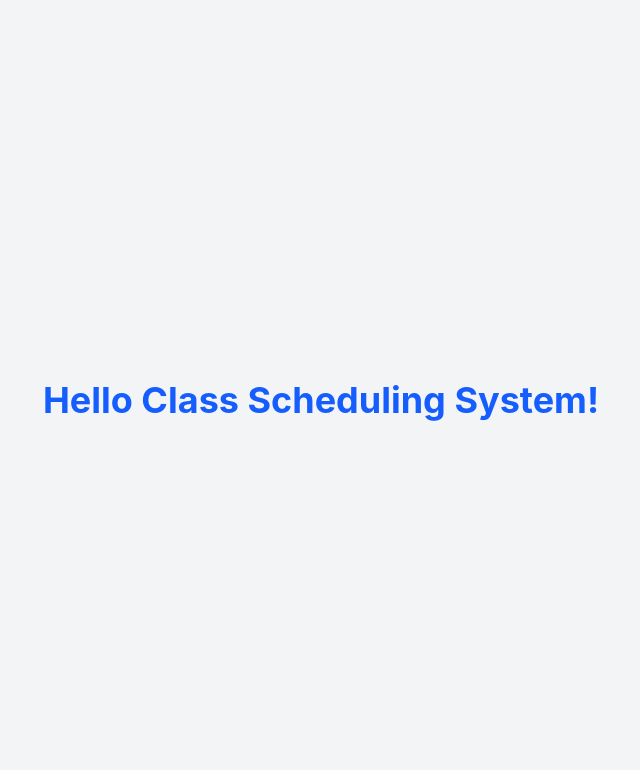
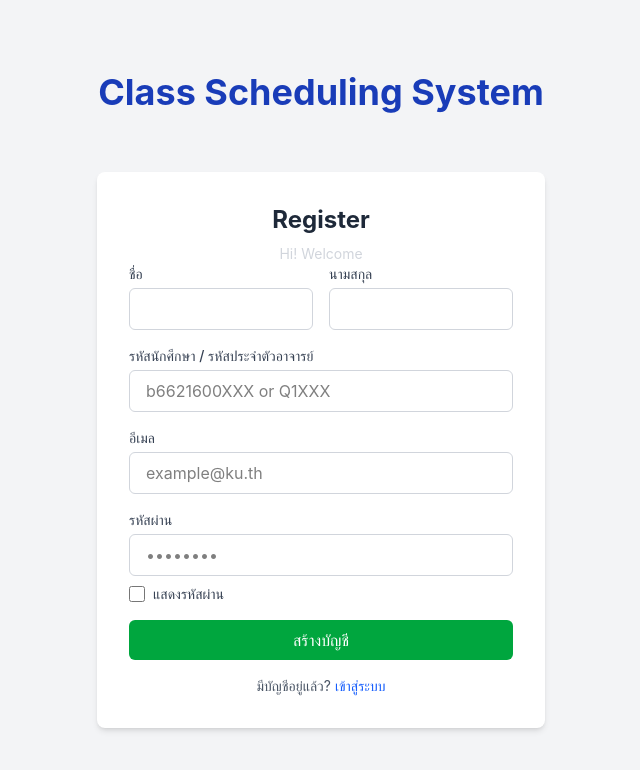
Before and after one commit to Vasitpon2004/Class-Scheduling-System, a React app in the folder frontend/: page /register in a window 1280 px wide. Shown: the top 770 px of the page, without its empty margins (319-959 px from the left). Built offline with nearby package versions, Linux system fonts and the light colour scheme; the HTML template or start-up script is replaced by a standard one.

Commit message:
Logs : Create Login and Register

```diff
--- a/frontend/src/App.jsx
+++ b/frontend/src/App.jsx
@@ -1,11 +1,20 @@
+import { BrowserRouter, Routes, Route, Navigate } from 'react-router-dom';
+import LoginPage from './pages/LoginPage';
+import RegisterPage from './pages/RegisterPage';
+
 function App() {
   return (
-    <div className="flex items-center justify-center min-h-screen bg-gray-100">
-      <h1 className="text-4xl font-bold text-blue-600">
-        Hello Class Scheduling System!
-      </h1>
-    </div>
-  )
+    <BrowserRouter>
+      <Routes>
+        {/* เมื่อเข้ามาหน้าแรก ให้เด้งไปหน้า login อัตโนมัติ */}
+        <Route path="/" element={<Navigate to="/login" replace />} />
+
+        {/* กำหนดเส้นทาง URL ให้แต่ละหน้า */}
+        <Route path="/login" element={<LoginPage />} />
+        <Route path="/register" element={<RegisterPage />} />
+      </Routes>
+    </BrowserRouter>
+  );
 }
 
-export default App
+export default App;
--- /dev/null
+++ b/frontend/src/pages/LoginPage.tsx
@@ -0,0 +1,52 @@
+import { useState } from 'react';
+export default function LoginPage() {
+  const [showPassword, setShowPassword] = useState(false);
+  return (
+    <div className="flex min-h-screen flex-col items-center justify-center bg-gray-100">
+        <h1 className="mb-15 text-center text-4xl font-bold text-blue-800">Class Scheduling System</h1>
+      <div className="w-full max-w-md rounded-lg bg-white p-8 shadow-md">
+        <h2 className="text-center text-2xl font-bold text-gray-800">Login</h2>
+        <p className="mt-2 text-center text-sm text-gray-300">Welcome Back!</p>
+        <form className="space-y-4">
+          <div>
+            <label className="mb-1 block text-sm font-medium text-gray-700">อีเมล</label>
+            <input
+              type="email"
+              className="w-full rounded-md border border-gray-300 px-4 py-2 focus:border-blue-500 focus:outline-none focus:ring-1 focus:ring-blue-500"
+              placeholder="example@ku.th"
+            />
+          </div>
+
+          <div>
+            <label className="mb-1 block text-sm font-medium text-gray-700">รหัสผ่าน</label>
+            <input
+              type={showPassword ? "text" : "password"}
+              className="w-full rounded-md border border-gray-300 px-4 py-2 focus:border-blue-500 focus:outline-none focus:ring-1 focus:ring-blue-500"
+              placeholder="••••••••"
+            />
+            <div className="mt-2 flex items-center">
+              <input
+                type="checkbox"
+                className="mr-2 h-4 w-4 rounded border-gray-300 focus:ring-blue-500"
+                checked={showPassword}
+                onChange={() => setShowPassword(!showPassword)}
+              />
+              <label className="text-sm text-gray-700">แสดงรหัสผ่าน</label>
+            </div>
+          </div>
+
+          <button
+            type="submit"
+            className="w-full rounded-md bg-blue-600 px-4 py-2 text-white transition hover:bg-blue-700 font-medium"
+          >
+            เข้าสู่ระบบ
+          </button>
+        </form>
+
+        <p className="mt-4 text-center text-sm text-gray-600">
+          ยังไม่มีบัญชีใช่ไหม? <a href="/register" className="text-blue-600 hover:underline">สมัครสมาชิก</a>
+        </p>
+      </div>
+    </div>
+  );
+}
--- /dev/null
+++ b/frontend/src/pages/RegisterPage.tsx
@@ -0,0 +1,77 @@
+import { useState } from 'react';
+export default function RegisterPage() {
+  const [showPassword, setShowPassword] = useState(false);
+  return (
+    <div className="flex min-h-screen flex-col items-center justify-center bg-gray-100">
+        <h1 className="mb-15 text-center text-4xl font-bold text-blue-800">Class Scheduling System</h1>
+      <div className="w-full max-w-md rounded-lg bg-white p-8 shadow-md">
+        <h2 className="text-center text-2xl font-bold text-gray-800">Register</h2>
+        <p className="mt-2 text-center text-sm text-gray-300">Hi! Welcome</p>
+        <form className="space-y-4">
+          <div className="flex gap-4">
+            <div className="w-1/2">
+              <label className="mb-1 block text-sm font-medium text-gray-700">ชื่อ</label>
+              <input
+                type="text"
+                className="w-full rounded-md border border-gray-300 px-4 py-2 focus:border-blue-500 focus:outline-none focus:ring-1 focus:ring-blue-500"
+              />
+            </div>
+            <div className="w-1/2">
+              <label className="mb-1 block text-sm font-medium text-gray-700">นามสกุล</label>
+              <input
+                type="text"
+                className="w-full rounded-md border border-gray-300 px-4 py-2 focus:border-blue-500 focus:outline-none focus:ring-1 focus:ring-blue-500"
+              />
+            </div>
+          </div>
+
+          <div>
+            <label className="mb-1 block text-sm font-medium text-gray-700">รหัสนักศึกษา / รหัสประจำตัวอาจารย์</label>
+            <input
+              type="text"
+              className="w-full rounded-md border border-gray-300 px-4 py-2 focus:border-blue-500 focus:outline-none focus:ring-1 focus:ring-blue-500"
+              placeholder="b6621600XXX or Q1XXX"
+            />
+          </div>
+          <div>
+            <label className="mb-1 block text-sm font-medium text-gray-700">อีเมล</label>
+            <input
+              type="email"
+              className="w-full rounded-md border border-gray-300 px-4 py-2 focus:border-blue-500 focus:outline-none focus:ring-1 focus:ring-blue-500"
+              placeholder="example@ku.th"
+            />
+          </div>
+
+          <div>
+            <label className="mb-1 block text-sm font-medium text-gray-700">รหัสผ่าน</label>
+            <input
+              type={showPassword ? "text" : "password"}
+              className="w-full rounded-md border border-gray-300 px-4 py-2 focus:border-blue-500 focus:outline-none focus:ring-1 focus:ring-blue-500"
+              placeholder="••••••••"
+            />
+            <div className="mt-2 flex items-center">
+              <input
+                type="checkbox"
+                className="mr-2 h-4 w-4 rounded border-gray-300 focus:ring-blue-500"
+                checked={showPassword}
+                onChange={() => setShowPassword(!showPassword)}
+              />
+              <label className="text-sm text-gray-700">แสดงรหัสผ่าน</label>
+            </div>
+          </div>
+
+          <button
+            type="submit"
+            className="w-full rounded-md bg-green-600 px-4 py-2 text-white transition hover:bg-green-700 font-medium"
+          >
+            สร้างบัญชี
+          </button>
+        </form>
+
+        <p className="mt-4 text-center text-sm text-gray-600">
+          มีบัญชีอยู่แล้ว? <a href="/login" className="text-blue-600 hover:underline">เข้าสู่ระบบ</a>
+        </p>
+      </div>
+    </div>
+  );
+}
```
Also changed, not shown: 1 other file (tests, documents, lock files or other folders).
